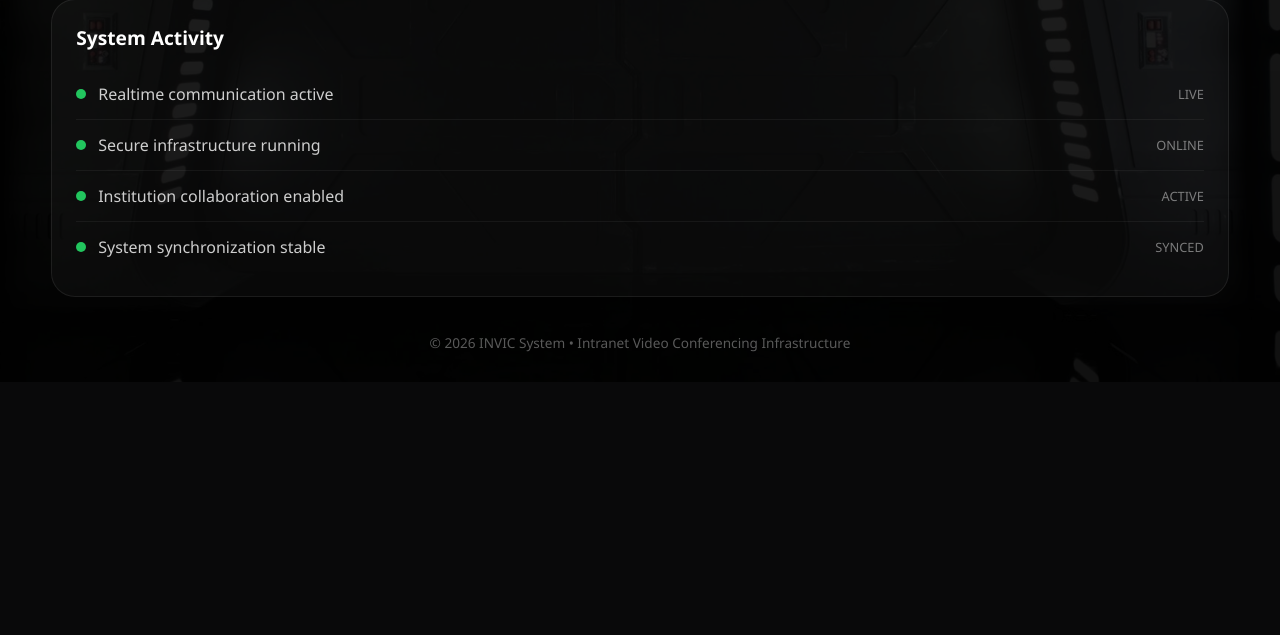
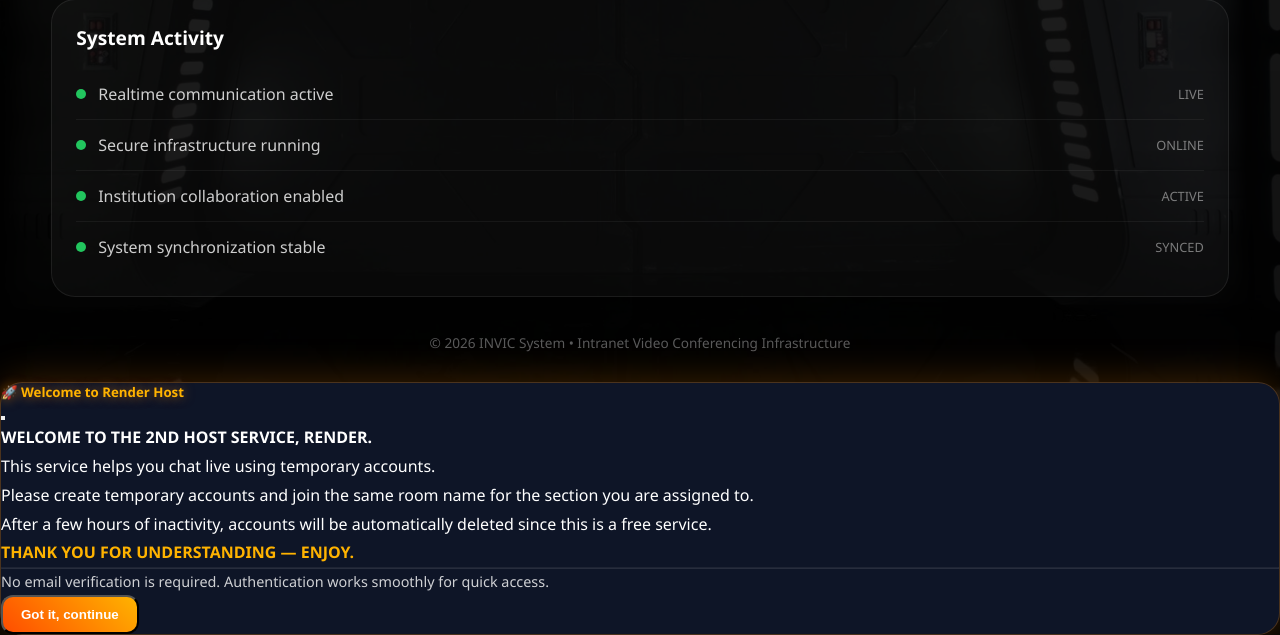
Before and after one commit to communitysaccokccamakindyediv-art/invicset, a Django app: page / in a window 1280 px wide. Shown: the part 1889-2524 px from the top of the page. Before the commit the page ends 2240 px from the top, so only its background shows below. Run offline with Django 4.2, Linux system fonts and the light colour scheme.

Commit message:
Add welcome modal to index.html

```diff
--- a/base/templates/index.html
+++ b/base/templates/index.html
@@ -768,7 +768,93 @@
         </div>
       </div>
     </div>
+    <!-- Render Welcome Popup -->
+    <div
+      class="modal fade"
+      id="renderWelcomeModal"
+      tabindex="-1"
+      aria-hidden="true"
+    >
+      <div class="modal-dialog modal-dialog-centered">
+        <div
+          class="modal-content"
+          style="
+            background: rgba(15, 23, 42, 0.95);
+            color: white;
+            border-radius: 22px;
+            border: 1px solid rgba(255, 140, 0, 0.25);
+            box-shadow: 0 0 40px rgba(255, 140, 0, 0.25);
+            backdrop-filter: blur(12px);
+          "
+        >
+          <div class="modal-header border-0">
+            <h5
+              class="modal-title"
+              style="
+                font-weight: 900;
+                color: #ffb300;
+                text-shadow: 0 0 12px rgba(255, 140, 0, 0.6);
+              "
+            >
+              🚀 Welcome to Render Host
+            </h5>
 
+            <button
+              type="button"
+              class="btn-close btn-close-white"
+              data-bs-dismiss="modal"
+            ></button>
+          </div>
+
+          <div class="modal-body" style="line-height: 1.8; font-size: 1rem">
+            <p>
+              <strong>WELCOME TO THE 2ND HOST SERVICE, RENDER.</strong>
+            </p>
+
+            <p>
+              This service helps you chat live using temporary accounts.
+            </p>
+
+            <p>
+              Please create temporary accounts and join the same room name for the
+              section you are assigned to.
+            </p>
+
+            <p>
+              After a few hours of inactivity, accounts will be automatically
+              deleted since this is a free service.
+            </p>
+
+            <p style="color: #ffb300; font-weight: 700">
+              THANK YOU FOR UNDERSTANDING — ENJOY.
+            </p>
+
+            <hr style="border-color: rgba(255, 255, 255, 0.1)" />
+
+            <p style="font-size: 0.9rem; opacity: 0.8">
+              No email verification is required. Authentication works smoothly for
+              quick access.
+            </p>
+          </div>
+
+          <div class="modal-footer border-0">
+            <button
+              class="btn"
+              data-bs-dismiss="modal"
+              style="
+                background: linear-gradient(45deg, #ff4d00, #ffb300);
+                color: white;
+                font-weight: 700;
+                border-radius: 12px;
+                padding: 10px 18px;
+              "
+            >
+              Got it, continue
+            </button>
+          </div>
+        </div>
+      </div>
+    </div>
     <script>
       /* =========================
          USER POPUP ROTATOR
@@ -867,5 +953,13 @@
         canvas.height = window.innerHeight;
       });
     </script>
+    <script>
+  document.addEventListener("DOMContentLoaded", function () {
+    const modal = new bootstrap.Modal(
+      document.getElementById("renderWelcomeModal")
+    );
+    modal.show();
+  });
+</script>
   </body>
 </html>
```
